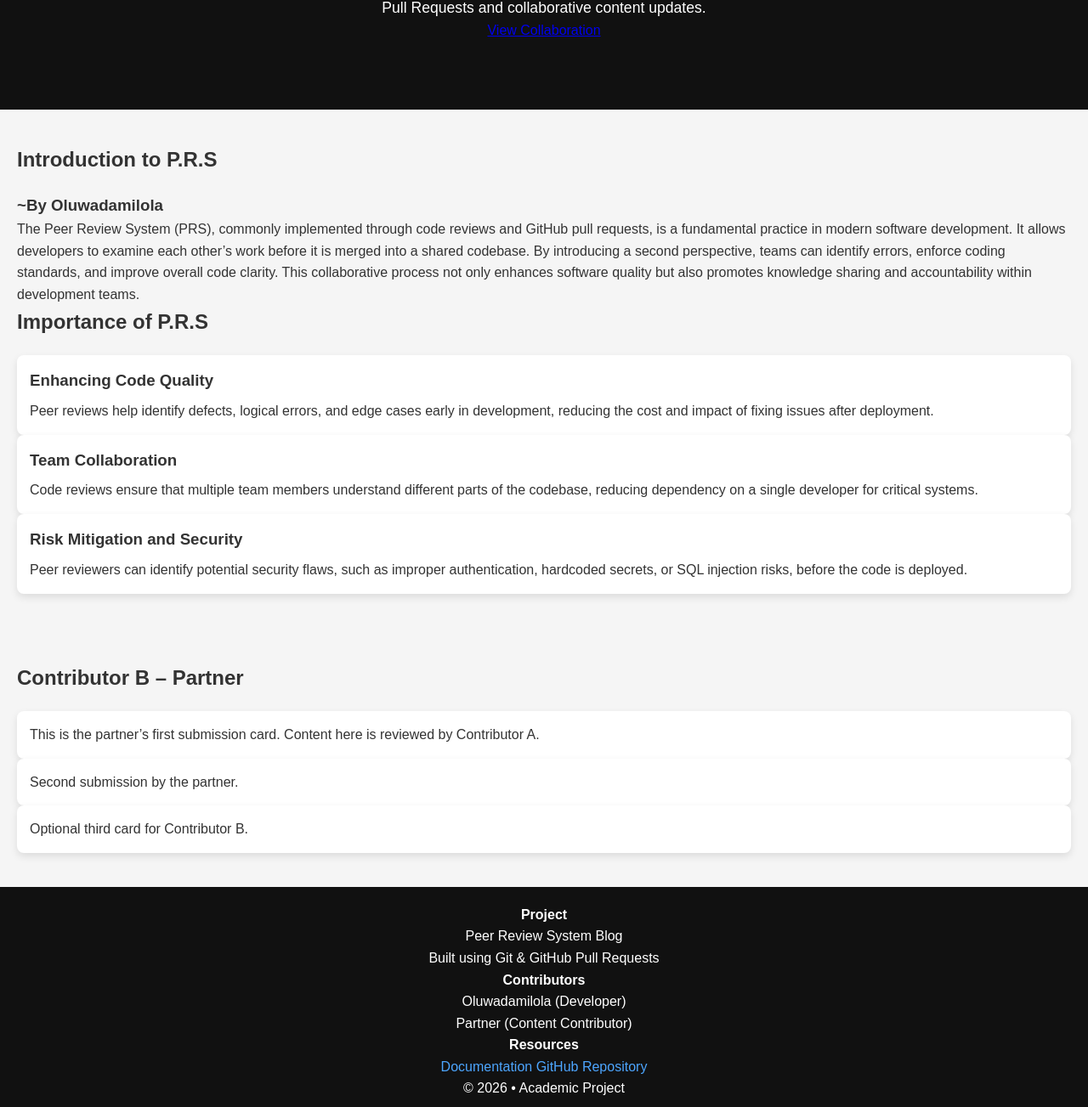
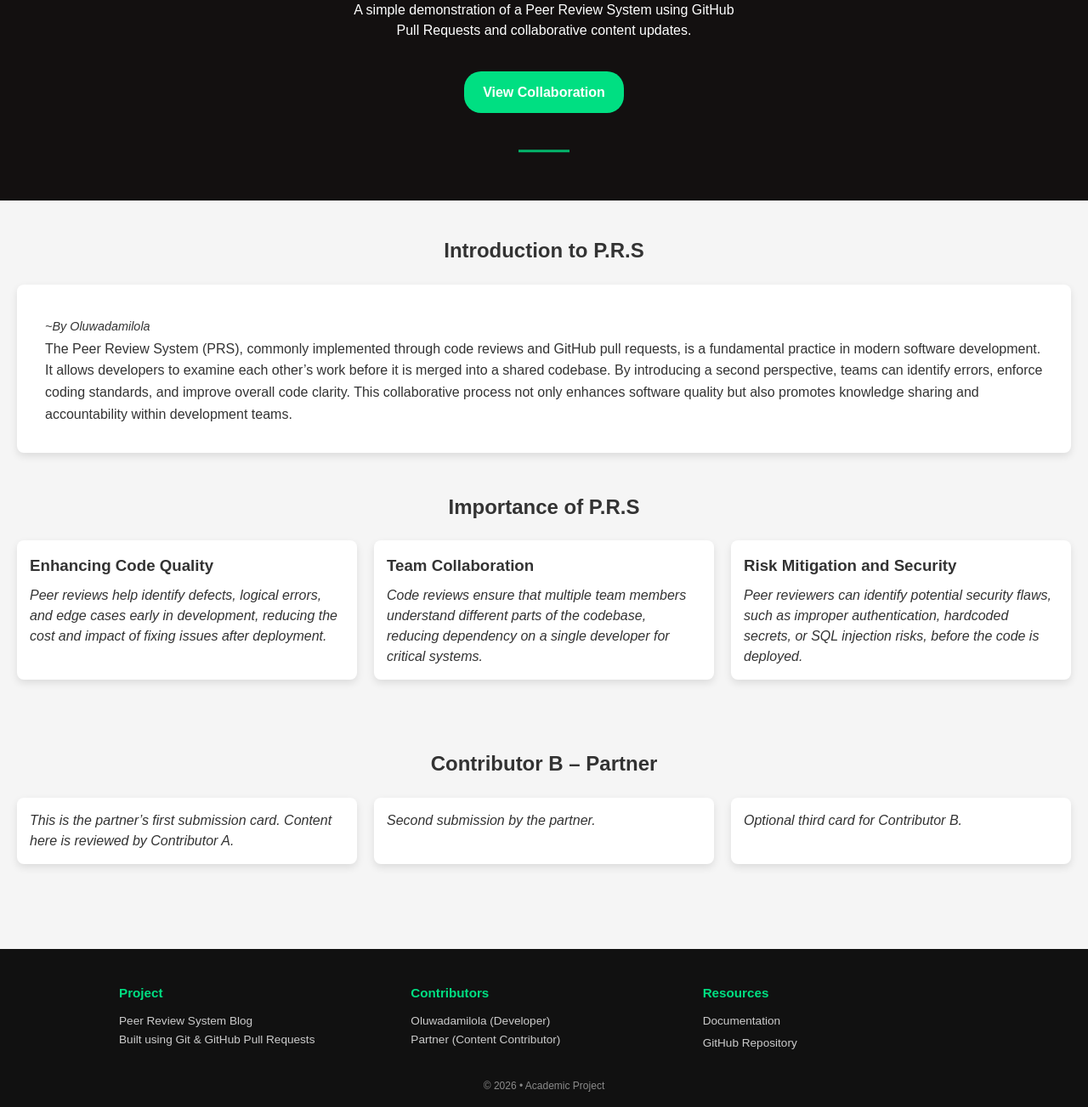
Before and after one commit to W-code81/pair-review-system, a plain HTML site: page index.html in a window 1280 px wide. Shown: the part 197-1500 px from the top of the page at 85% size. Drawn offline with nearby package versions, Linux system fonts and the light colour scheme; a script that the page names is missing.

Commit message:
improved styling and added slight animation

```diff
--- a/style.css
+++ b/style.css
@@ -3,7 +3,12 @@
   margin: 0;
   padding: 0;
   box-sizing: border-box;
-  font-family: Arial, sans-serif;
+  font-family: "Montserrat", sans-serif;
+  /* outline: 1px red solid; */
+}
+
+html{
+  scroll-behavior: smooth;
 }
 
 /* GENERAL */
@@ -18,28 +23,135 @@ section {
 }
 
 h1, h2 {
+  text-align: center;
   margin-bottom: 20px;
 }
 
 /* HERO / LANDING */
 .hero {
-  background: #111;
+  background: #131010;
   color: #fff;
   text-align: center;
-  padding: 80px 20px;
+  padding: 100px 20px 60px;
 }
 
 .hero h1 {
-  font-size: 2.5rem;
+  font-size: 3rem;
 }
 
 .hero p {
   margin-top: 10px;
-  font-size: 1.1rem;
+  margin-bottom: 16px;
+  font-size: 1rem;
+  line-height: 1.5;
 }
 
+  /* display: inline-block;
+  background-color: #00df82;
+  color: #000;
+  border-radius: 20px;
+  padding: 12px 22px;
+  margin-top: 20px;
+  font-weight: 600;
+  text-decoration: none;
+  transition: 0.3s ease; */
+
+.hero-btn {
+ display: inline-block;
+  background-color: #00df82;
+  color: #fff;
+  border-radius: 20px;
+  padding: 12px 22px;
+  margin-top: 20px;
+  margin-bottom: 20px;
+  font-weight: 600;
+  text-decoration: none;
+  transition: 0.3s ease;
+}
+
+.bounce{
+  font-size: 1.5rem;
+  opacity: 0.7;
+  animation: bounce 2s ease-in-out infinite;
+}
+
+@keyframes bounce {
+  0%{ transform: translateX(0); }
+  50% { transform: translateY(8px); }
+  100% { transform: translateY(0px); }
+}
+
+.hero-btn:hover {
+  background-color: #02b269;
+  cursor: pointer;
+}
+
+.scroll-indicator {
+  width: 60px;
+  height: 3px;
+  background: #00df82;
+  margin: 20px auto 0;
+  animation: slide 1.8s ease-in-out infinite;
+  opacity: 0.8;
+}
+
+@keyframes slide {
+  0% { transform: translateY(0); }
+  50% { transform: translateY(8px); }
+  100% { transform: translateY(0); }
+}
+
+
+/* .dots {
+  margin-top: 35px;
+}
+
+.dots span {
+  display: inline-block;
+  width: 6px;
+  height: 6px;
+  margin: 0 4px;
+  background: #00df82;
+  border-radius: 50%;
+  animation: pulse 1.4s infinite ease-in-out;
+}
+
+.dots span:nth-child(2) { animation-delay: 0.2s; }
+.dots span:nth-child(3) { animation-delay: 0.4s; }
+
+@keyframes pulse {
+  0% { opacity: 0.3; transform: translateY(0); }
+  50% { opacity: 1; transform: translateY(6px); }
+  100% { opacity: 0.3; transform: translateY(0); }
+} */
+
+
+
+.italic{
+  font-style: italic;
+  font-size: 0.9rem;
+  font-weight: 400;
+  padding: 0 0 15px 0;
+}
+
+.intro{
+  background: #fff;
+  border-radius: 8px;
+  padding: 33px;
+  margin-bottom: 45px;
+  flex: 1;
+  min-width: 250px;
+  box-shadow: 0 4px 10px rgba(0,0,0,0.1);
+  transition: 0.3s;
+}
+
+.intro:hover {
+  transform: scale(1.01);
+}
+
+
 /* CARD CONTAINER */
-.cards {
+.card-container {
   display: flex;
   gap: 20px;
   flex-wrap: wrap;
@@ -53,12 +165,23 @@ h1, h2 {
   flex: 1;
   min-width: 250px;
   box-shadow: 0 4px 10px rgba(0,0,0,0.1);
+  transition: 0.3s;
+}
+
+.card:hover{
+  cursor: pointer;
+  transform: translate(-5px,-5px);
 }
 
 .card img {
   width: 100%;
   border-radius: 6px;
   margin-bottom: 10px;
+}
+
+.card p{
+  font-style: italic;
+  line-height: 1.5;
 }
 
 .card h3 {
@@ -75,14 +198,47 @@ h1, h2 {
 }
 
 /* FOOTER */
-footer {
+.footer {
   background: #111;
-  color: #fff;
-  text-align: center;
-  padding: 20px;
+  color: #ddd;
+  padding: 40px 20px 20px;
+  margin-top: 60px;
 }
 
-footer a {
-  color: #4da6ff;
+.footer-grid {
+  display: grid;
+  grid-template-columns: repeat(auto-fit, minmax(200px, 1fr));
+  gap: 30px;
+  max-width: 1000px;
+  margin: auto;
+}
+
+.footer-block h4 {
+  margin-bottom: 10px;
+  color: #00df82;
+  font-size: 0.95rem;
+}
+
+.footer-block p,
+.footer-block a {
+  font-size: 0.85rem;
+  line-height: 1.6;
+  color: #ccc;
+}
+
+.footer-block a {
+  display: block;
   text-decoration: none;
+  margin-top: 4px;
 }
+
+.footer-block a:hover {
+  color: #fff;
+}
+
+.footer-bottom {
+  text-align: center;
+  margin-top: 30px;
+  font-size: 0.75rem;
+  opacity: 0.6;
+}
```
